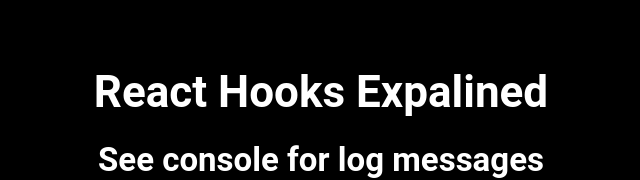
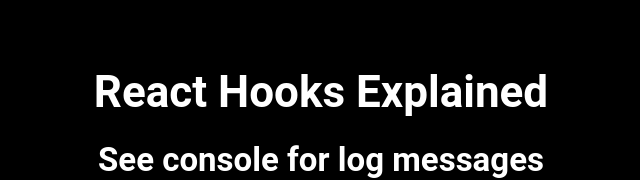
Before and after one commit to faizaniqbalLC/react-hooks-examples, a React (Vite) app: page / in a window 1280 px wide. Shown: the top 180 px of the page, without its empty margins (319-959 px from the left). Built offline with nearby package versions, Linux system fonts and the light colour scheme.

Commit message:
Update App.jsx

```diff
--- a/src/App.jsx
+++ b/src/App.jsx
@@ -12,7 +12,7 @@ import UseTransition from "./hooks/UseTransition";
 function App() {
   return (
     <main className="App">
-    <h1>React Hooks Expalined</h1>
+    <h1>React Hooks Explained</h1>
     <h2> See console for log messages</h2>
     <br/><br/>
       {/* example code  for useCallback */}
```
